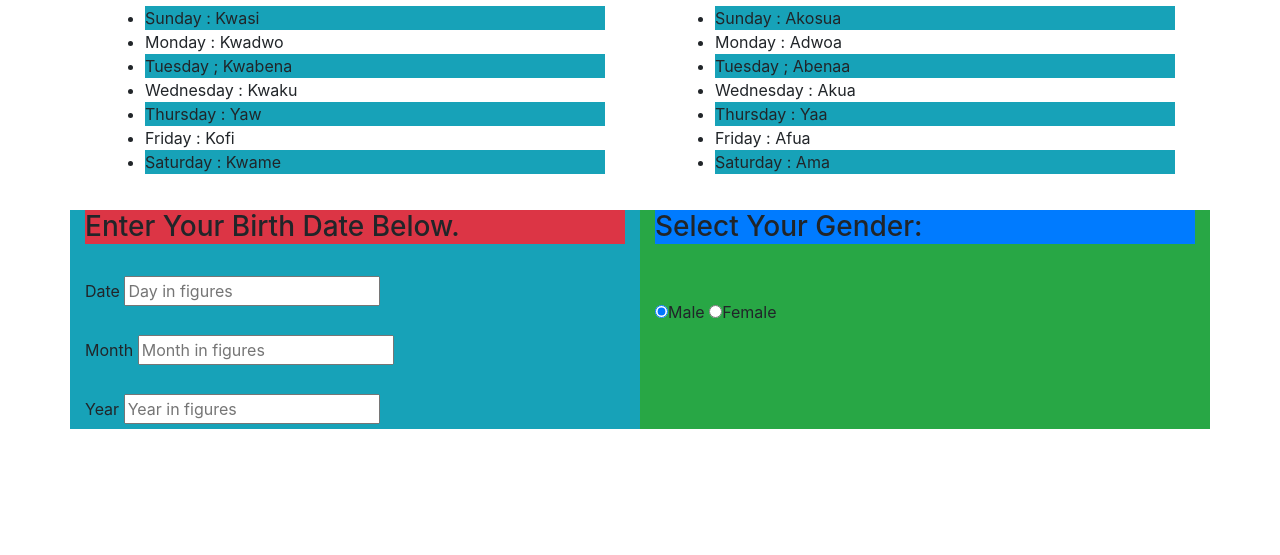
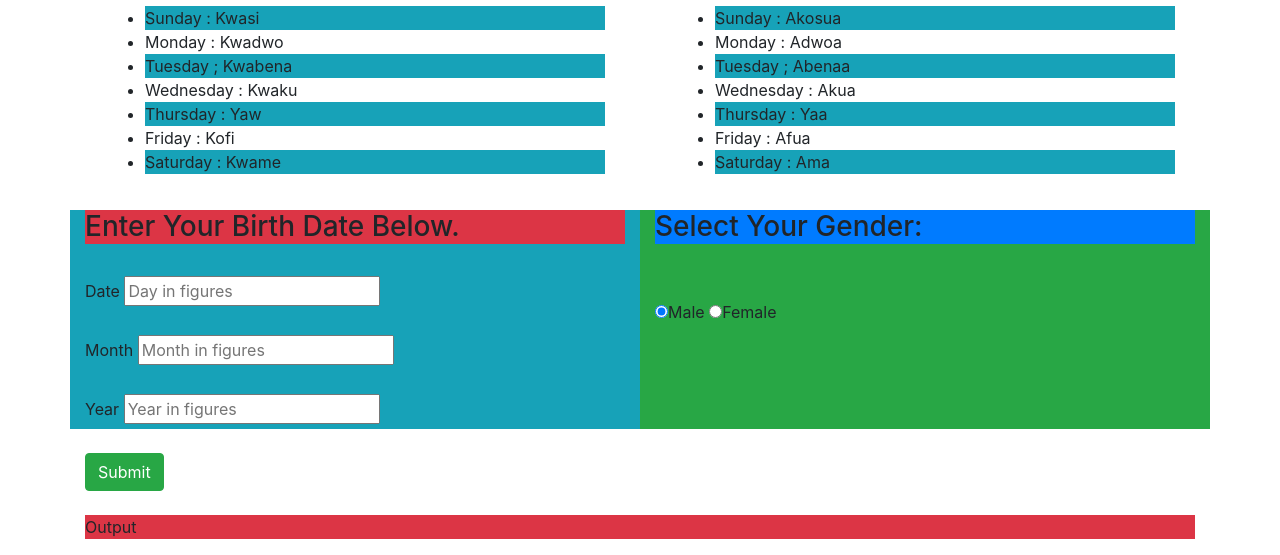
Before and after one commit to greatdaniels/Akan-names, a plain HTML site: page index.html in a window 1280 px wide. Shown: the part 364-919 px from the top of the page. Before the commit the page ends 817 px from the top, so only its background shows below. Drawn offline with Linux system fonts and the light colour scheme.

Commit message:
adding the submit button and the Output area

```diff
--- a/index.html
+++ b/index.html
@@ -62,6 +62,8 @@
                 </div>
             </form>
         </div> <br>
+        <button type="submit" class="btn btn-success" onclick="akan()" value="submit">Submit</button><br><br>
+        <p class="bg-danger" id="outcome">Output</p>
     </div>
 </body>
 </html>
```
